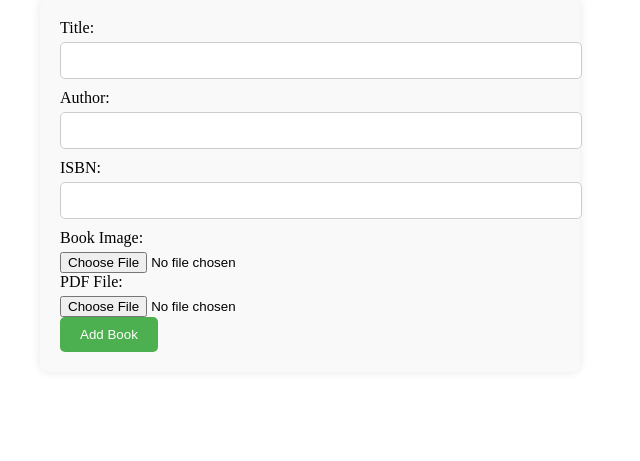
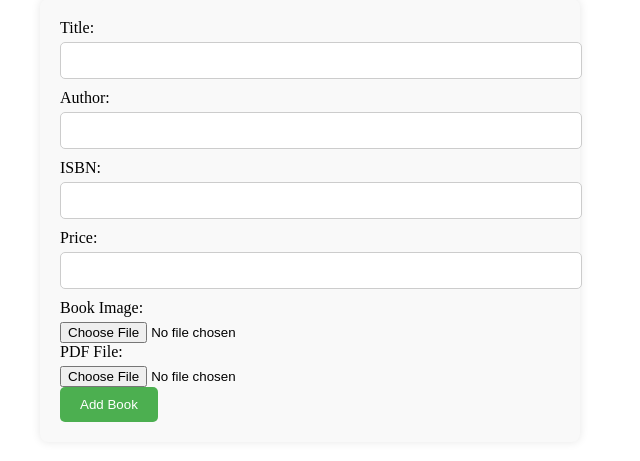
Before and after one commit to Sujaay/library-management-system, a Flask app: page /add_book/4 in a window 1280 px wide. Shown: the part 147-608 px from the top of the page, without its empty margins (330-970 px from the left). Run offline with Flask 3, Linux system fonts and the light colour scheme.

Commit message:
tried adding images in display but not wokring properly

```diff
--- a/application/routes.py
+++ b/application/routes.py
@@ -268,7 +268,7 @@ def edit_section(section_id):
                 file.save(os.path.join(app.config['UPLOAD_FOLDER'], filename))
 
                 # Update section image with saved filename (if upload successful)
-                section.image = url_for('uploaded_file', filename=filename)
+                section.image = url_for('static', filename=filename)
 
         db.session.commit()
         flash('Section updated successfully!', 'success')
@@ -303,27 +303,36 @@ def display_section_books(section_id):
 
 
 # Existing route for rendering the add book form
+from flask import request, render_template, redirect, url_for, flash
+from werkzeug.utils import secure_filename
+import os
+import uuid
+
+# Update the allowed file extensions
+ALLOWED_EXTENSIONS = {'png', 'jpg', 'jpeg', 'gif'}
+
+# Define the upload folder
+UPLOAD_FOLDER = 'assets'
+app.config['UPLOAD_FOLDER'] = UPLOAD_FOLDER
+
+# Function to check if file extension is allowed
+def allowed_file(filename):
+    return '.' in filename and filename.rsplit('.', 1)[1].lower() in ALLOWED_EXTENSIONS
+
 @app.route('/add_book/<int:section_id>', methods=['GET', 'POST'])
 def add_book(section_id):
-    ALLOWED_EXTENSIONS = {'png', 'jpg', 'jpeg', 'gif'}
-
-    # Define the upload folder
-    UPLOAD_FOLDER = 'assets'
-    app.config['UPLOAD_FOLDER'] = UPLOAD_FOLDER
-
     if request.method == 'POST':
         # Get form data
         title = request.form['title']
         author = request.form['author']
         isbn = request.form['isbn']
+        price = request.form['price']
 
         # Handle file uploads (improved logic with unique filenames)
         book_image = request.files['book_image']
         pdf_file = request.files['pdf_file']
 
         if book_image and allowed_file(book_image.filename):
-            import uuid
-
             # Generate unique filename with extension
             extension = os.path.splitext(book_image.filename)[1]
             unique_id = str(uuid.uuid4())[:8]  # Generate 8 character unique ID
@@ -349,7 +358,7 @@ def add_book(section_id):
         else:
             pdf_path = None  # Set to None if PDF upload fails
 
-        book = Book(title=title, author=author, isbn=isbn, section_id=section_id, image=book_image_path, pdf_link=pdf_path)
+        book = Book(title=title, author=author, isbn=isbn, price=price, section_id=section_id, image=book_image_path, pdf_link=pdf_path)
         db.session.add(book)
         db.session.commit()
 
@@ -358,6 +367,7 @@ def add_book(section_id):
 
     else:
         return render_template('librarian/book/add_book.html', section_id=section_id)
+
 
 # Route to delete a book
 @app.route('/delete_book/<int:book_id>', methods=['POST'])
--- a/templates/librarian/book/add_book.html
+++ b/templates/librarian/book/add_book.html
@@ -27,6 +27,8 @@
         <input type="text" name="author" id="author" required><br>
         <label for="isbn">ISBN:</label>
         <input type="text" name="isbn" id="isbn" required><br>
+        <label for="price">Price:</label>
+        <input type="text" name="price" id="price" step="0.01" required><br>
         <label for="book_image">Book Image:</label>
         <input type="file" name="book_image" id="book_image" accept="image/*" required><br>
         <label for="pdf_file">PDF File:</label>
--- a/templates/librarian/librarian_dashboard.html
+++ b/templates/librarian/librarian_dashboard.html
@@ -46,11 +46,9 @@
                         <div class="section-header">
                             <h3>{{ section.name }}</h3>
                             <div class="section-image">
-                                <!--
                                 {% if section.image %}
                                     <img src="{{ section.image }}" alt="Section Image">
                                 {% endif %}
-                                -->
                             </div>
                         </div>
                         <div class="section-details">
--- a/templates/librarian/section/display_section_books.html
+++ b/templates/librarian/section/display_section_books.html
@@ -46,7 +46,10 @@
                         <p><strong>Author:</strong> {{ book.author }}</p>
                         <p><strong>ISBN:</strong> {{ book.isbn }}</p>
                         <p><strong>Date Added:</strong> {{ book.date_added }}</p>
-                        <!-- Add more details as needed -->
+                        <p><strong>Price: </strong>Rs. {{ book.price }}</p>
+                    </div>
+                    <div class="book-image">
+                        <img src="{{ url_for('static', filename=book.image) }}" alt="{{ book.title }}">
                     </div>
                     <div class="book-buttons">
                         <button onclick="editBook({{ book.id }})">Edit</button>
```
Also changed, not shown: assets/books/images/book_image_42a38e5f.jpg (added), assets/non-fiction_6b18244e.jpg (added), assets/periodicals_e766235e.jpg (added), instance/database.sqlite3.
